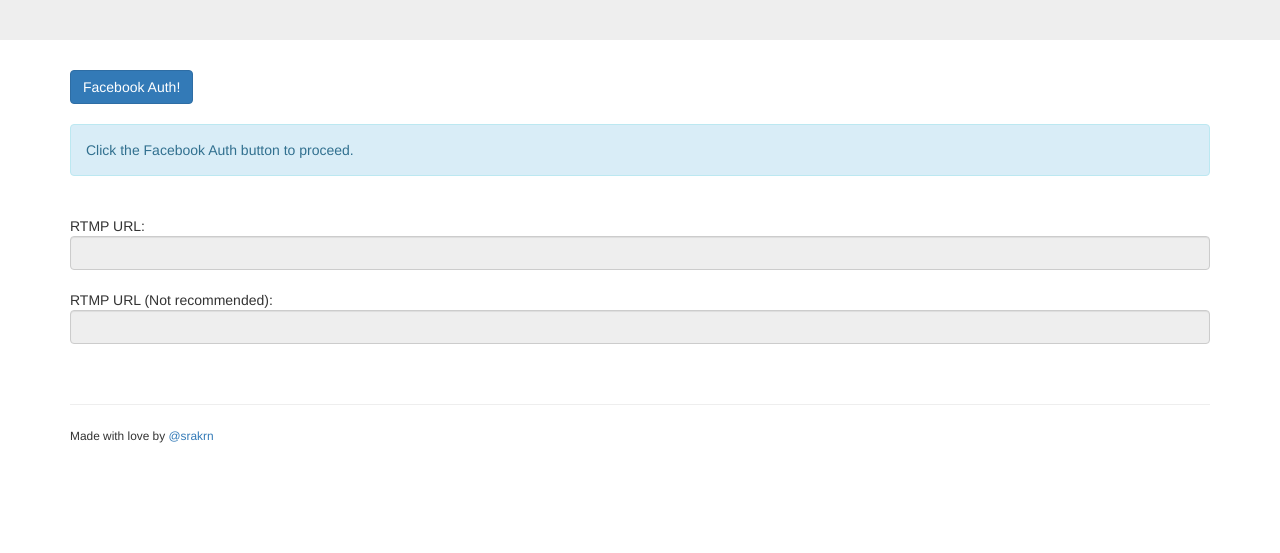
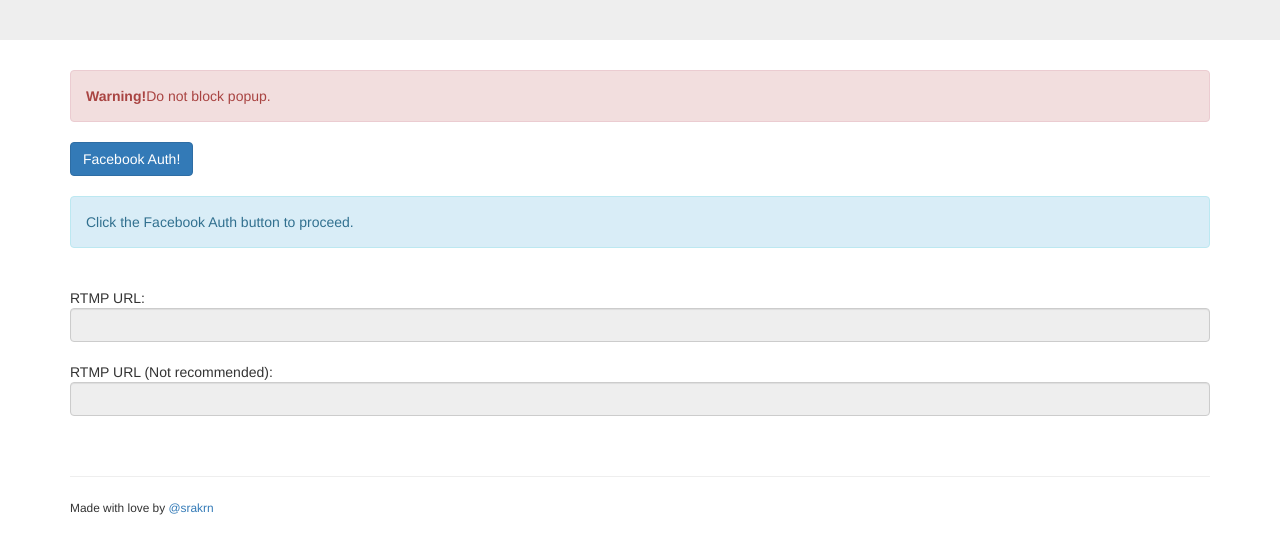
Before and after one commit to OrenShalmy/fb-live-rtmp, a plain HTML site: page index.html in a window 1280 px wide. Shown: the part 155-708 px from the top of the page. Drawn offline with nearby package versions, Linux system fonts and the light colour scheme.

Commit message:
I'm such an idiot.

```diff
--- a/index.html
+++ b/index.html
@@ -79,7 +79,7 @@
   </div>
 
   <div class="container">
-    <div style="display: none" class="alert alert-danger" role="alert"><b>Warning!</b>Do not block popup.</div>
+    <div class="alert alert-danger" role="alert"><b>Warning!</b>Do not block popup.</div>
     <button class="btn btn-primary" id="auth" onclick="auth()">Facebook Auth!</button><br/><br/>
     <div id="alert-auth" class="alert alert-info" role="alert">Click the Facebook Auth button to proceed.</div><br/>
     RTMP URL: <input disabled class="form-control" id="fb-rtmps"></input><br/>
```
